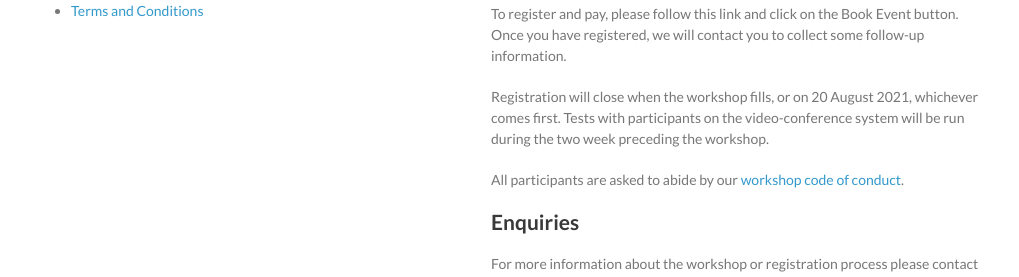
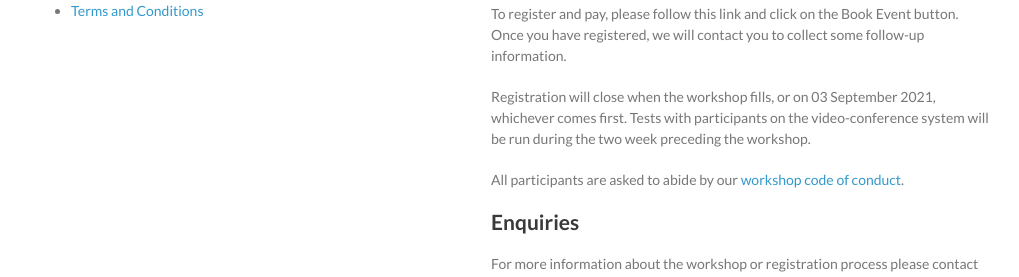
Before and after one commit to distanceworkshops/distanceworkshops.github.io, a Jekyll site: the page built from CTDS-Oct2021.md, in a window 1280 px wide and 900 px high, scrolled down 1702 px. Shown: the part 430-707 px from the top of the window, without its empty margins (129-1148 px from the left). Built offline with Jekyll 4.4.1, drawn with Linux system fonts in a browser that asks for light colours.

Commit message:
change closing date

```diff
--- a/CTDS-Oct2021.md
+++ b/CTDS-Oct2021.md
@@ -49,7 +49,7 @@ The Registration Fee is 270GBP.
 
 To register and pay, please follow this link and click on the Book Event button. Once you have registered, we will contact you to collect some follow-up information.
 
-Registration will close when the workshop fills, or on 20 August 2021, whichever comes first. Tests with participants on the video-conference system will be run during the two week preceding the workshop.
+Registration will close when the workshop fills, or on 03 September 2021, whichever comes first. Tests with participants on the video-conference system will be run during the two week preceding the workshop.
 
 All participants are asked to abide by our [workshop code of conduct](code-of-conduct).
 
```
